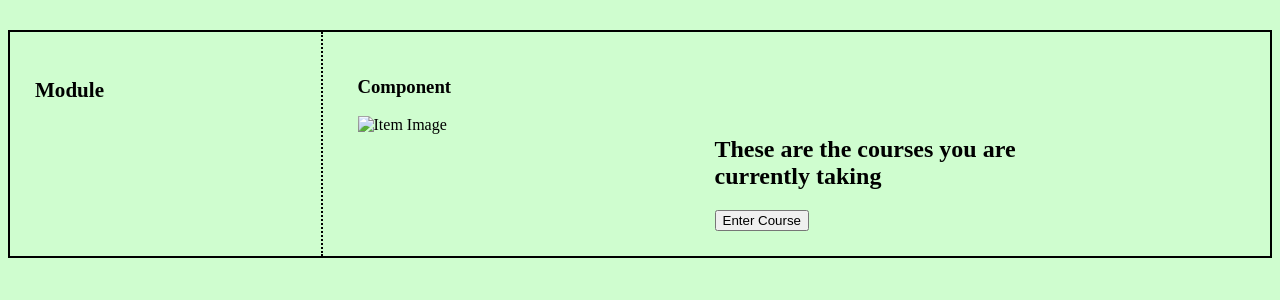
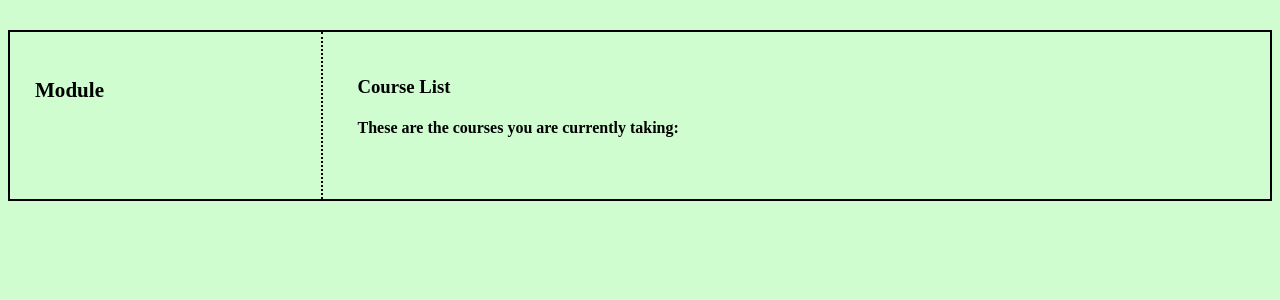
Before and after one commit to gracesy23/COMP3297, a Django app: template ICE/templates/learner.html in a window 1280 px wide. Shown: the part 88-388 px from the top of the page. Run offline with Django 3.2, Linux system fonts and the light colour scheme; the template is opened without the code that fills it, so the values that code supplies are empty.

Commit message:
update learner

```diff
--- a/ICE/templates/learner.css
+++ b/ICE/templates/learner.css
@@ -54,14 +54,9 @@
         grid-column-gap: 10px;
         grid-row-gap: 15px;
   }
-  #item1img{
+
+  #item1{
     grid-column-start: 1;
-    grid-column-end: 2;
-    grid-row-start: 1;
-    grid-row-end: 2;
-  }
-  #item1{
-    grid-column-start: 2;
     grid-column-end: 3;
     grid-row-start: 1;
     grid-row-end: 2;
--- a/ICE/templates/learner.html
+++ b/ICE/templates/learner.html
@@ -29,25 +29,24 @@
         </div>
 
         <div class="grid content">
-          <h3>Component</h3>
+          <h3 id="courselist">Course List</h3>
+          <h4>These are the courses you are currently taking:</h4>
           <div class="item-container">
-
-            <div id="item1img">
-              <img class="itemimg" alt="Item Image" id="itemicon1">
-            </div>
             <div id="item1">
-              <h2>These are the courses you are currently taking</h2>
               <nav>
                 <ul>
                   {% for Course in courses %}
                   <li><a href="{% url 'course' lid=lid p=Course.progress cid=Course.courseID %}">{{Course.title}},
                       finished
                       modules: {{Course.progress}}</a></li>
+                      <button onclick="addToCart('i1h')">Enter Course</button>
                   {% endfor %}
                 </ul>
               </nav>
-              <button onclick="addToCart('i1h')">Enter Course</button>
+
+
             </div>
+
             <script>
             </script>
   </body>
```
